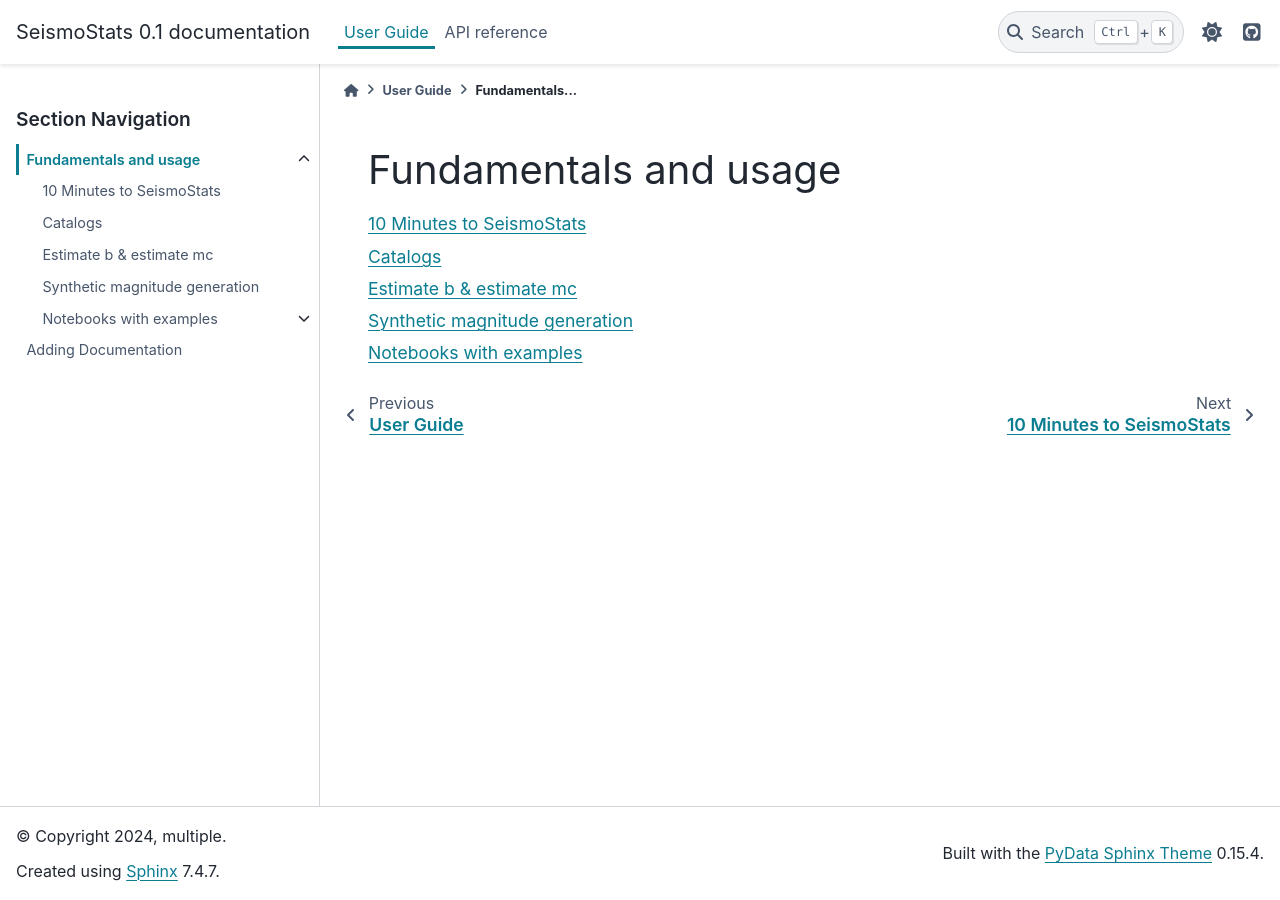
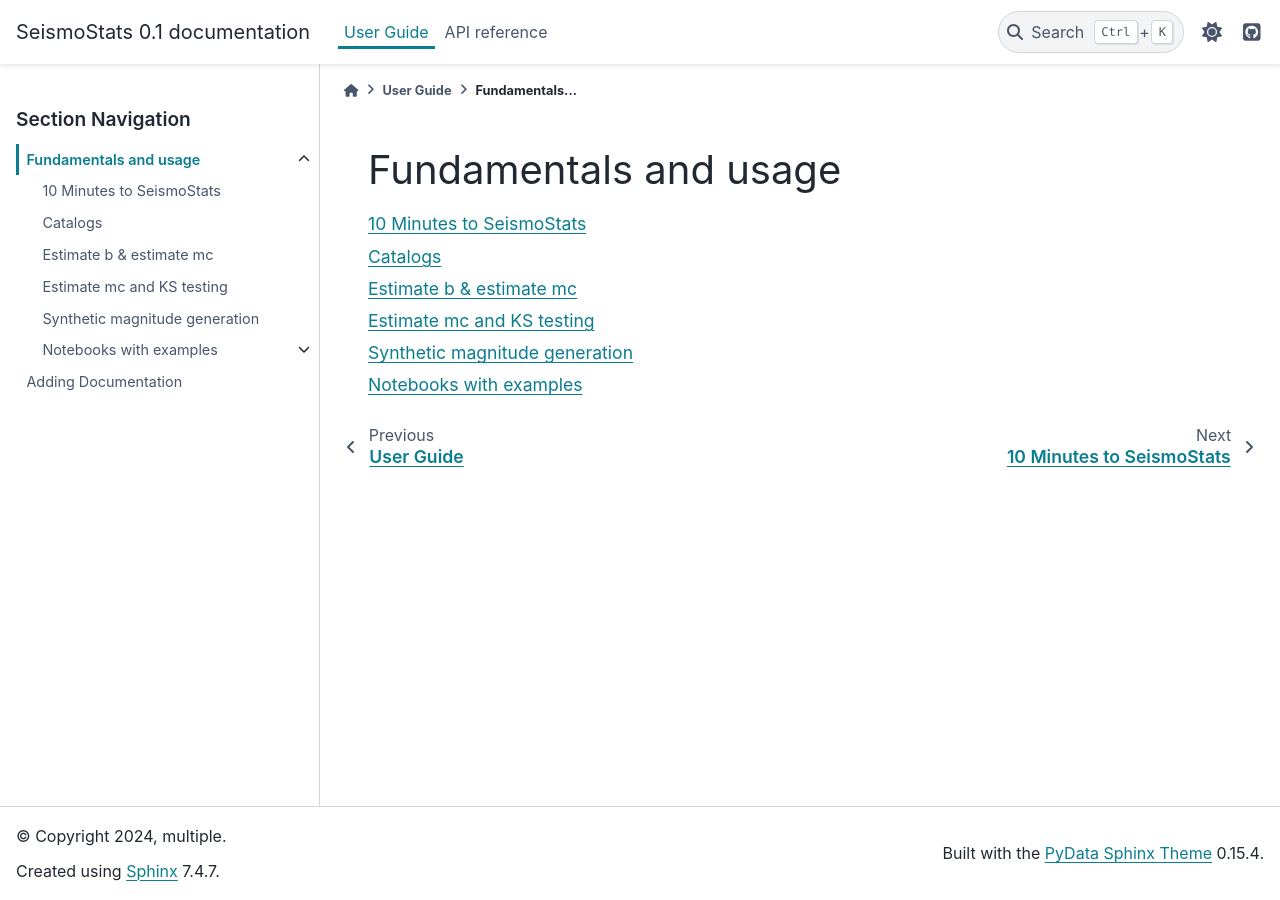
Before and after one commit to swiss-seismological-service/SeismoStats, a Sphinx documentation site: the page built from docs/source/user/usage.md, in a window 1280 px wide. Built offline with Sphinx 7.4.7 and the PyData theme 0.15.4, drawn with Linux system fonts in a browser that asks for light colours; pages that are not in the unit, such as notebooks, are missing from menus.

Commit message:
added section in userguide

````diff
--- /dev/null
+++ b/docs/source/user/estimate_mc.md
@@ -0,0 +1,3 @@
+# Estimate mc and KS testing
+
+Estimate the completeness with different methods, and how to apply the KS test if a set of magnitudes is exponentially distributed.
--- a/docs/source/user/usage.md
+++ b/docs/source/user/usage.md
@@ -6,6 +6,7 @@
 10minute_intro
 catalogs
 estimate_b
+estimate_mc
 synthetic
 examples
 ```
````
